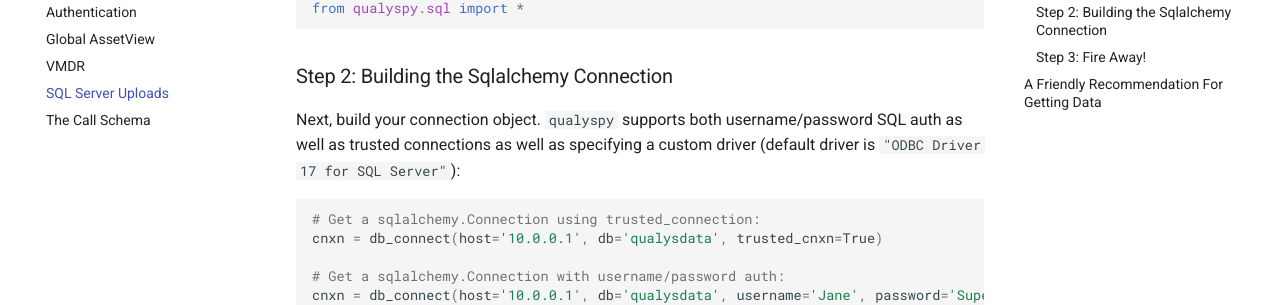
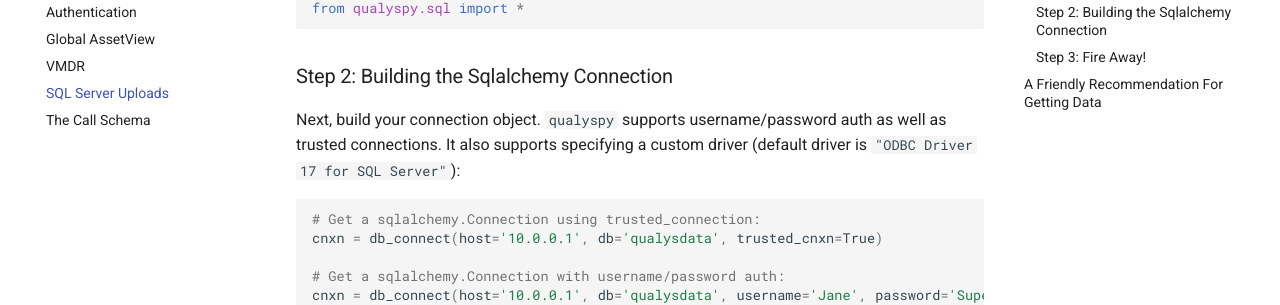
Before and after one commit to 0x41424142/qualysdk, an MkDocs documentation site: the page built from docs/sql.md, in a window 1280 px wide and 900 px high, scrolled down 322 px. Shown: the part 150-455 px from the top of the window. Built offline with MkDocs 1.6.1 and Material for MkDocs 9.7.7, drawn with Linux system fonts in a browser that asks for light colours; comment, search, counter and statistics services are not loaded.

Commit message:
Reworded sql doc

````diff
--- a/docs/sql.md
+++ b/docs/sql.md
@@ -14,7 +14,7 @@
 
 ### Step 2: Building the Sqlalchemy Connection
 
-Next, build your connection object. ```qualyspy``` supports both username/password SQL auth as well as trusted connections as well as specifying a custom driver (default driver is ```"ODBC Driver 17 for SQL Server"```):
+Next, build your connection object. ```qualyspy``` supports username/password auth as well as trusted connections. It also supports specifying a custom driver (default driver is ```"ODBC Driver 17 for SQL Server"```):
 
 ```py
 
````
